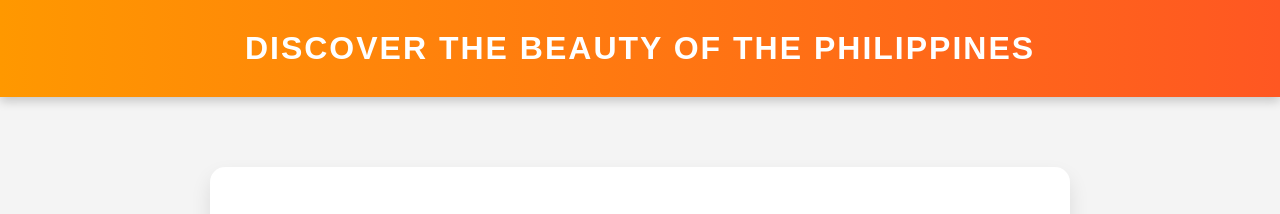
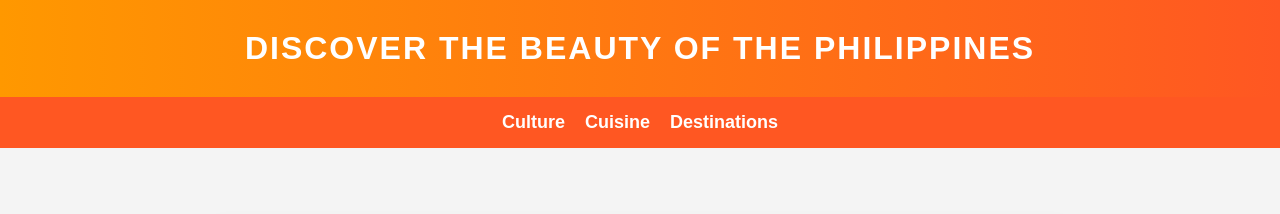
Before and after one commit to cyberbryce18/philippines-promo-para-kay-ma-am-B-hahaha-, a plain HTML site: page index.html in a window 1280 px wide. Shown: the top 214 px of the page. Drawn offline with Linux system fonts and the light colour scheme.

Commit message:
Update index.html

```diff
--- a/index.html
+++ b/index.html
@@ -22,6 +22,23 @@
             letter-spacing: 2px;
             box-shadow: 0px 4px 10px rgba(0, 0, 0, 0.2);
         }
+        nav {
+            background: #ff5722;
+            padding: 15px;
+            display: flex;
+            justify-content: center;
+            gap: 20px;
+        }
+        nav a {
+            color: white;
+            text-decoration: none;
+            font-size: 18px;
+            font-weight: bold;
+            transition: color 0.3s;
+        }
+        nav a:hover {
+            color: #ffeb3b;
+        }
         .container {
             padding: 40px;
         }
@@ -32,7 +49,7 @@
             border-radius: 15px;
             box-shadow: 0px 10px 20px rgba(0, 0, 0, 0.1);
             max-width: 800px;
-            transition: transform 0.3s;
+            transition: transform 0.3s ease-in-out;
         }
         .section:hover {
             transform: scale(1.05);
@@ -42,6 +59,10 @@
             max-width: 600px;
             border-radius: 15px;
             box-shadow: 0px 5px 15px rgba(0, 0, 0, 0.2);
+            transition: transform 0.3s;
+        }
+        img:hover {
+            transform: scale(1.1);
         }
         footer {
             background: #222;
@@ -53,18 +74,23 @@
 </head>
 <body>
     <header>Discover the Beauty of the Philippines</header>
+    <nav>
+        <a href="#culture">Culture</a>
+        <a href="#cuisine">Cuisine</a>
+        <a href="#destinations">Destinations</a>
+    </nav>
     <div class="container">
-        <div class="section">
+        <div id="culture" class="section">
             <h2>Rich Culture & Traditions</h2>
             <p>Experience the vibrant traditions of Bayanihan, Harana, and Tinikling, showcasing Filipino hospitality and artistry.</p>
             <img src="bayanihan.jpg" alt="Bayanihan">
         </div>
-        <div class="section">
+        <div id="cuisine" class="section">
             <h2>Delicious Filipino Cuisine</h2>
             <p>Try the famous Halo-Halo, a refreshing dessert that perfectly represents the diverse flavors of the Philippines.</p>
             <img src="halo-halo.jpg" alt="Halo-Halo">
         </div>
-        <div class="section">
+        <div id="destinations" class="section">
             <h2>Stunning Destinations</h2>
             <p>Explore breathtaking beaches, mountains, and historical sites that make the Philippines a top travel destination.</p>
             <img src="beach.jpg" alt="Philippine Beach">
```
